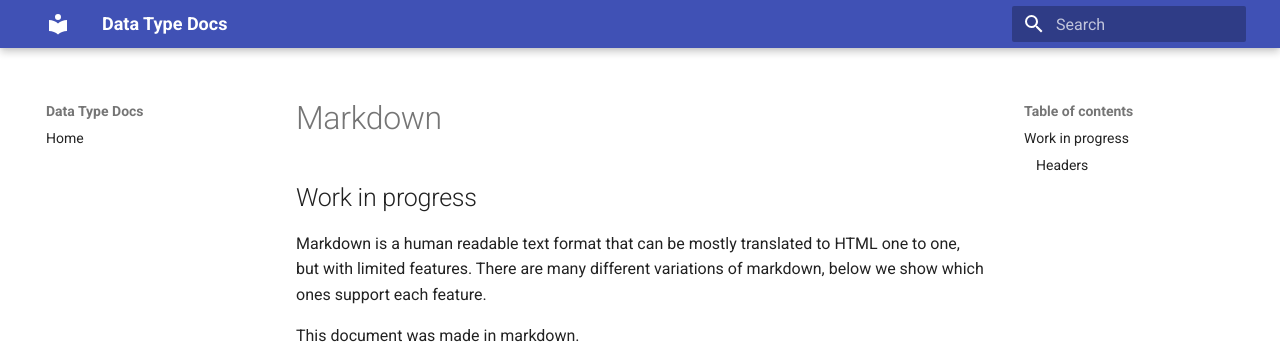
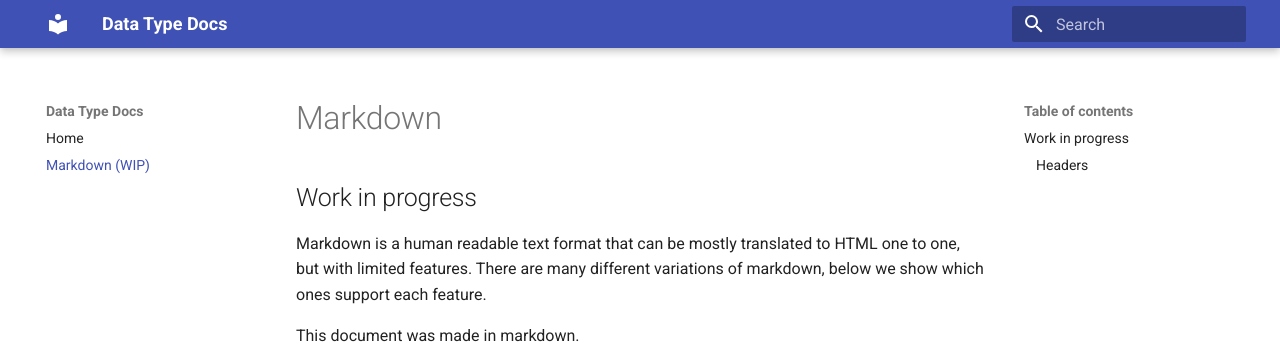
Before and after one commit to MAXOQ/data-type-docs, an MkDocs documentation site: the page built from docs/markdown.md, in a window 1280 px wide. Shown: the top 349 px of the page. Built offline with MkDocs 1.6.1 and Material for MkDocs 9.7.7, drawn with Linux system fonts in a browser that asks for light colours.

Commit message:
added markdown to navigation bar

```diff
--- a/mkdocs.yml
+++ b/mkdocs.yml
@@ -5,3 +5,4 @@ theme:
 
 nav:
   - Home: index.md
+  - Markdown (WIP): markdown.md
```
